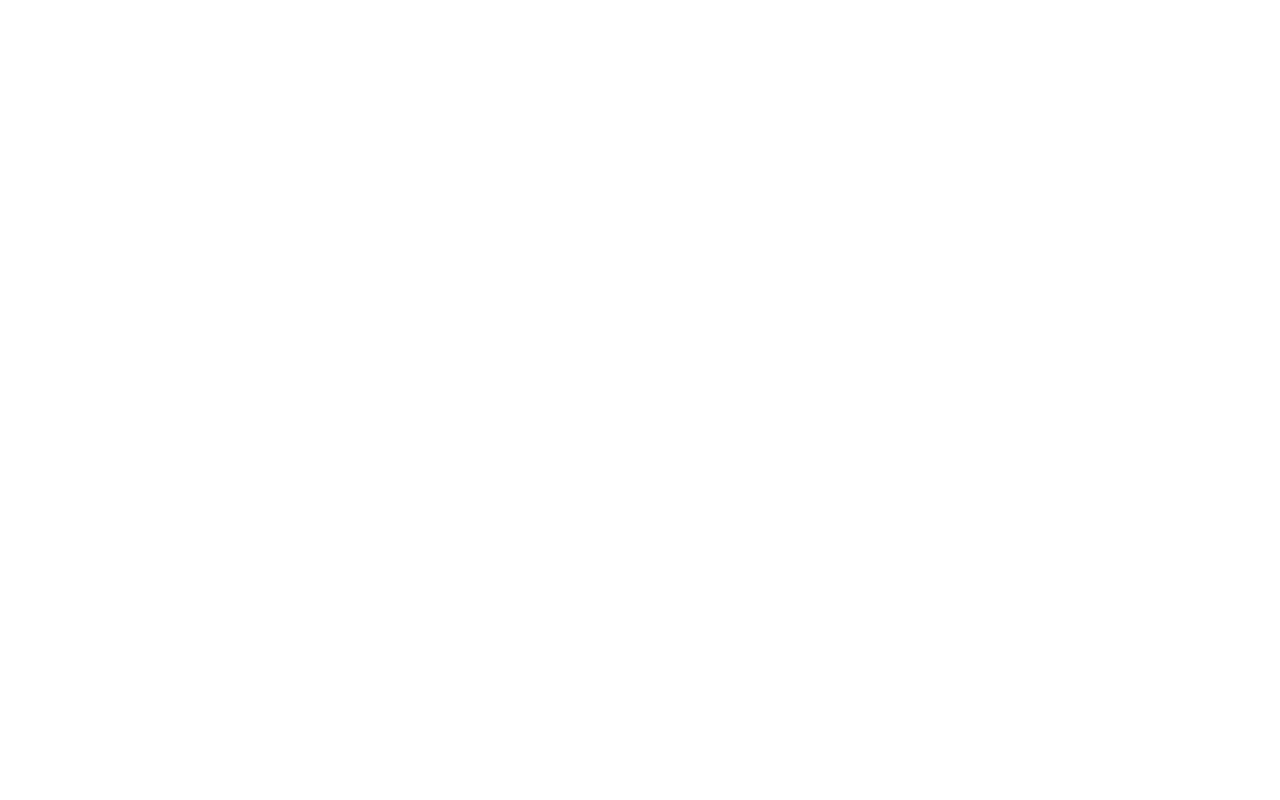
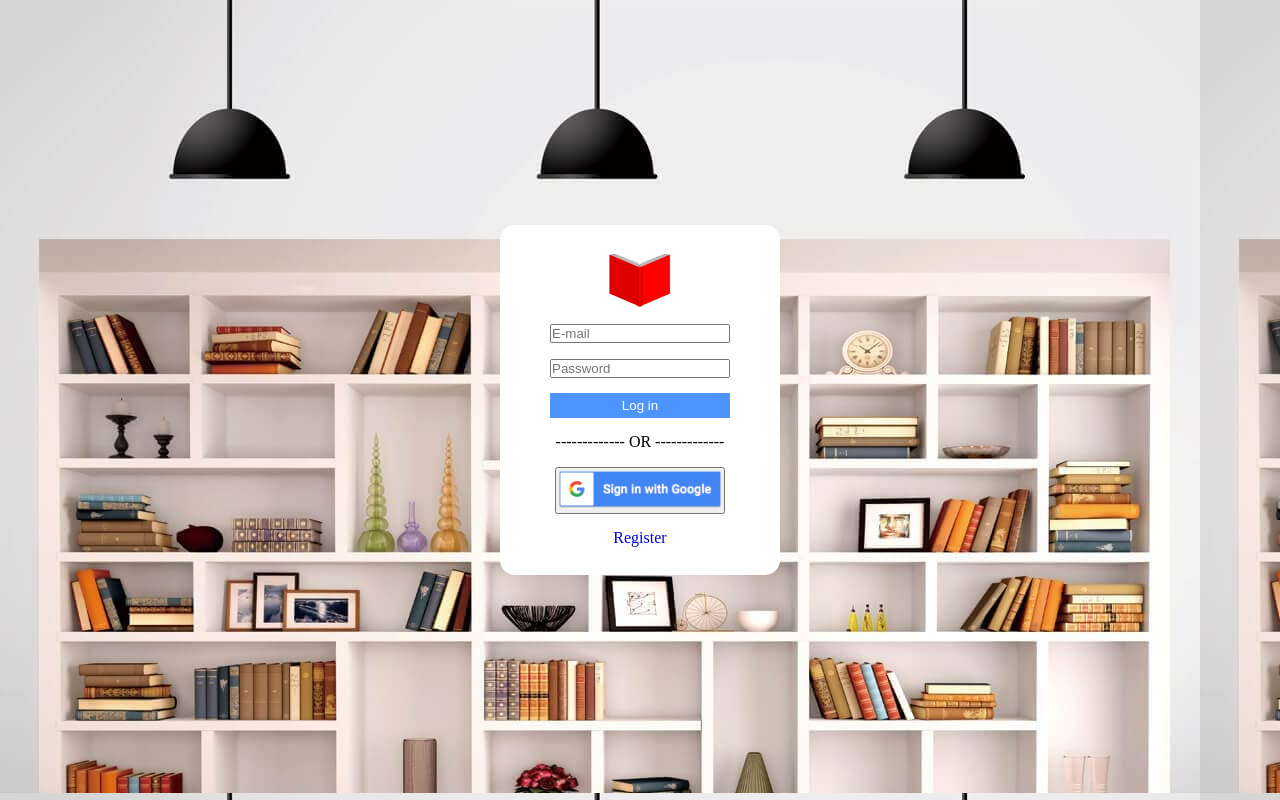
Before and after one commit to yesicachuichalco/MiRedSocial, a website built with Vite: page src/index.html in a window 1280 px wide. Built offline with nearby package versions, Linux system fonts and the light colour scheme.

Commit message:
maqueta de login

```diff
--- a/src/index.html
+++ b/src/index.html
@@ -5,8 +5,23 @@
   <meta name="viewport" content="width=device-width, initial-scale=1.0">
   <meta http-equiv="X-UA-Compatible" content="ie=edge">
   <title>Document</title>
+  <link rel="stylesheet" href="./styles/style.css">
 </head>
 <body>
+  <div id="root">
+<!--     <main class="PantallaInicio">
+      <section class="cajaInicio">
+        <img src="./img/img_libro_rojo.png" alt="Imagen de libro">
+        <input type="text" placeholder="Nombre o Nick" id="inputNick">
+        <input type="text" placeholder="E-mail" id="inputEmail">
+        <input type="password" placeholder="Password" id="inputEmail">
+        <button id="botonInicio">Log in</button>
+        <span>------------- OR -------------</span>
+        <button id="botonInicioGoogle"><img src="./img/btn_google_signin.png" alt="boton de google" class="imgButton"></button>
+        <a id="botonRegistrar" href="#">Register</a>
+      </section>
+    </main>  -->
+  </div>
   <script type="module" src="main.js"></script>
 </body>
 </html>
--- a/src/main.js
+++ b/src/main.js
@@ -3,3 +3,23 @@
 import { myFunction } from './lib/index.js';
 
 myFunction();
+
+function iniciar(){
+  const root = document.getElementById("root")
+  root.innerHTML=`
+  <main class="PantallaInicio">
+    <section class="cajaInicio">
+      <img src="./img/img_libro_rojo.png" alt="Imagen de libro">
+      <input type="text" placeholder="Nombre o Nick" id="inputNick">
+      <input type="text" placeholder="E-mail" id="inputEmail">
+      <input type="password" placeholder="Password" id="inputEmail">
+      <button id="botonInicio">Log in</button>
+      <span>------------- OR -------------</span>
+      <button id="botonInicioGoogle"><img src="./img/btn_google_signin.png" alt="boton de google" class="imgButton"></button>
+      <a id="botonRegistrar" href="#">Register</a>
+    </section>
+  </main>
+  `
+}
+
+iniciar()
--- /dev/null
+++ b/src/styles/style.css
@@ -0,0 +1,63 @@
+* {
+  margin: 0;
+  padding: 0;
+  box-sizing: border-box;
+}
+
+body {
+  height: 100vh;
+
+}
+
+#root {
+  height: 100%;
+}
+
+.PantallaInicio {
+  height: 100%;
+  /*  background-color: #d49f18; */
+  background-image: url("../img/img_fondo.png");
+  display: flex;
+  align-items: center;
+}
+
+#inputNick {
+  display: none;
+}
+
+.cajaInicio {
+  padding: 20px 50px;
+  width: 280px;
+  display: flex;
+  flex-direction: column;
+  margin: 0px auto;
+  align-items: center;
+  justify-content: space-around;
+  background-color: white;
+  border-radius: 15px;
+  height: 350px;
+}
+
+.cajaInicio>img {
+  width: 85px;
+}
+
+.imgButton {
+  width: 100%;
+}
+
+#botonInicio{
+  width: 100%;
+  background-color: #4D94FF;
+  color: white;
+  border: 0px;
+  height: 25px;
+}
+
+.cajaInicio>input{
+  width: 100%;
+}
+
+.cajaInicio>a{
+  text-decoration: none;
+}
```
Also changed, not shown: src/img/btn_google_signin.png (added), src/img/img_fondo.png (added), src/img/img_libro_rojo.png (added), 2 other files.
